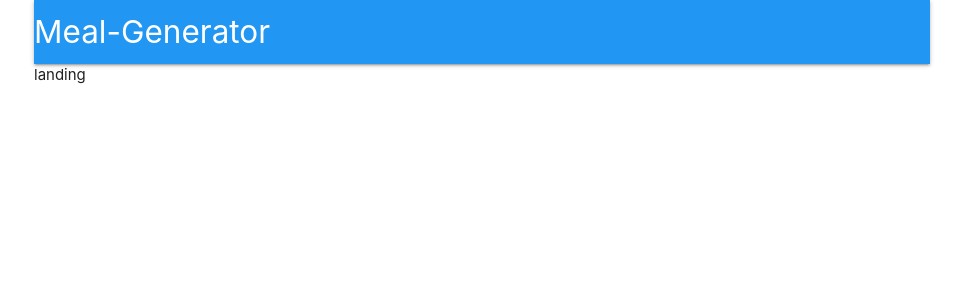
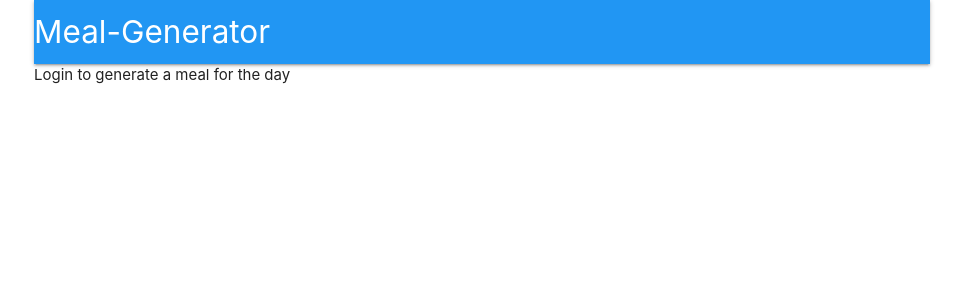
Before and after one commit to dalmau77/Meal-Prep-Generator, a React (Create React App) app in the folder client/: page / in a window 1280 px wide. Shown: the top 300 px of the page, without its empty margins (158-1121 px from the left). Built offline with nearby package versions, Linux system fonts and the light colour scheme; no server answers.

Commit message:
designed card for generator page

```diff
--- a/client/src/components/Generator/Generator.js
+++ b/client/src/components/Generator/Generator.js
@@ -115,7 +115,7 @@ class Generator extends Component {
         <div>
           {
             this.props.meals.map(item => (
-              <div key={item._id} className='card darken-1'>
+              <div key={item.id} className='card darken-1'>
                 <div className='card-content'>
                   <span className='card-title'>
                     {item.title}
@@ -125,7 +125,7 @@ class Generator extends Component {
                   </div>
                   <a href={`https://api.spoonacular.com/recipes/${item.id}/ingredientWidget`}>Recipes</a>
                   <div>
-                  <button onClick={() => this.saveMealsToDb(item.title, item.id)}>Save</button>
+                    <button onClick={() => this.saveMealsToDb(item.title, item.id)}>Save</button>
                   </div>
                 </div>
               </div>
@@ -143,8 +143,6 @@ class Generator extends Component {
   }
 }
 
-
-
 function mapStoreToProps(store) {
   return {
     calories: store.generator.calories,
--- a/client/src/components/Generator/generatorAction.js
+++ b/client/src/components/Generator/generatorAction.js
@@ -57,3 +57,4 @@ export function OnSubmit(time, calories, diet, exclude) {
     );
   }
 }
+//console.log(res.data.items[0].value)
--- a/client/src/components/Landing/Landing.js
+++ b/client/src/components/Landing/Landing.js
@@ -2,15 +2,10 @@ import React, { Component } from 'react'
 
 
 class Landing extends Component {
-
-
-
   render() {
     return (
-
-<div>landing</div>
+      <div>Login to generate a meal for the day</div>
     )
   }
-
 }
 export default Landing;
--- a/client/src/components/SavedMeals/SavedMeals.js
+++ b/client/src/components/SavedMeals/SavedMeals.js
@@ -7,9 +7,7 @@ class SavedMeals extends Component {
   componentDidMount() {
     this.props.fetchMeals()
   }
-  renderMeals() {
-    console.log(fetchMeals)
-
+  displayMeals() {
     return this.props.savedMeals.map(meal => {
       return (
         <div key={meal._id} className='card darken-1'>
@@ -23,17 +21,14 @@ class SavedMeals extends Component {
             <a href={`https://api.spoonacular.com/recipes/${meal.MealID}/ingredientWidget`}>Recipes</a>
           </div>
         </div>
-
       )
     })
   }
 
-
-
   render() {
     return (
       <div>
-        {this.renderMeals()}
+        {this.displayMeals()}
       </div>
     )
   }
```
